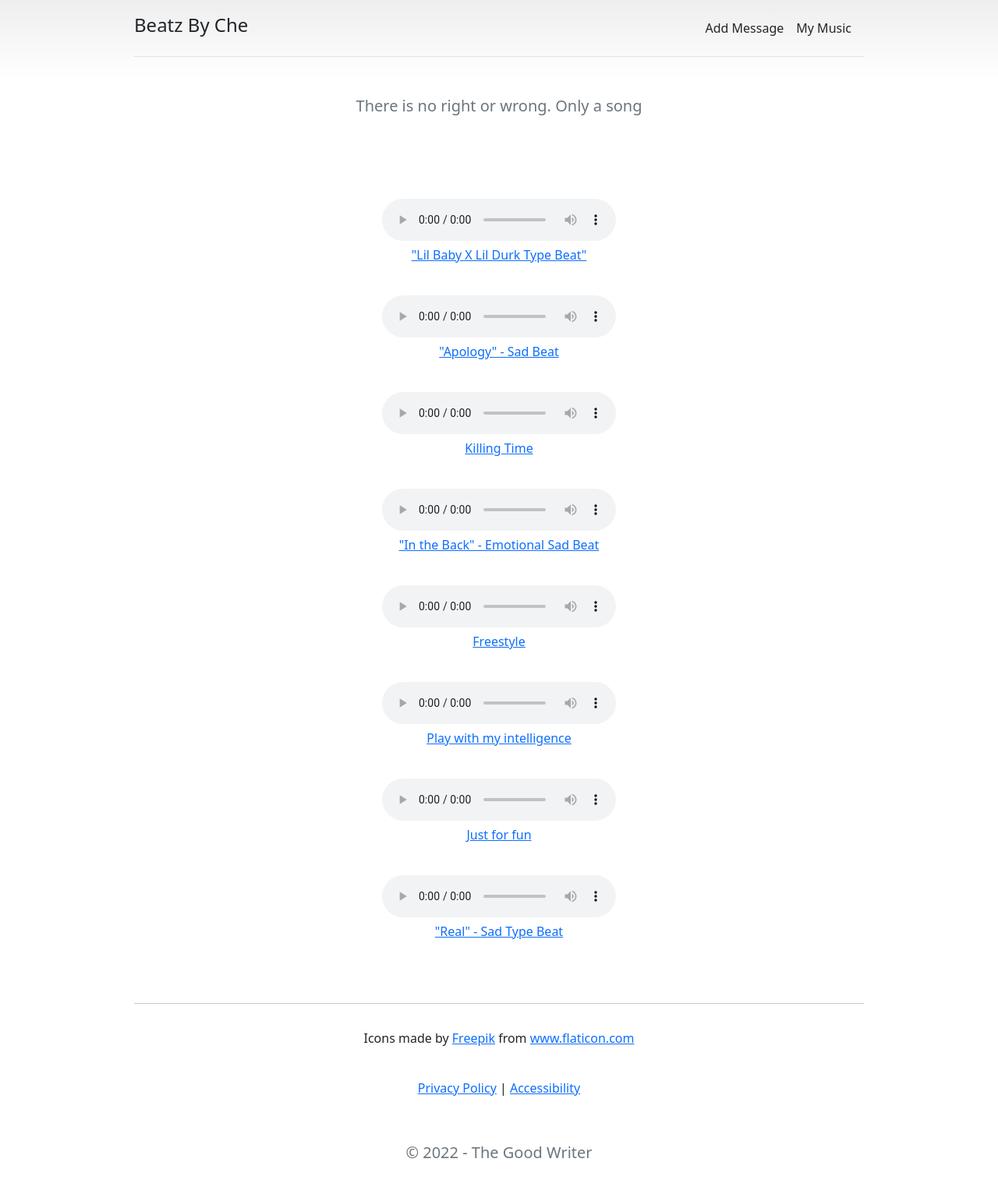
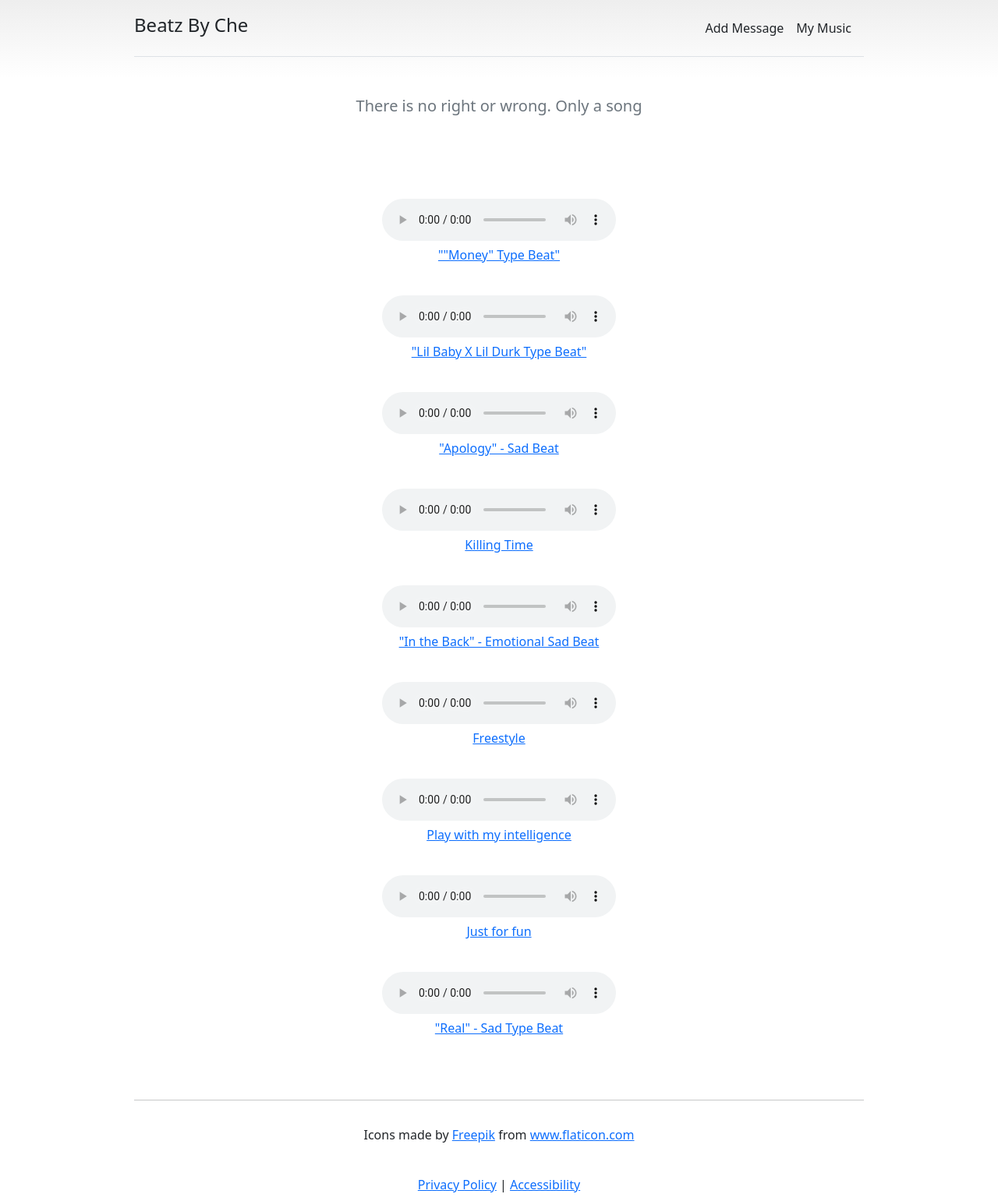
Before and after one commit to Chengetanaim/beatz-by-che, a Django app: page /my_music/ in a window 1280 px wide. Shown: the top 1541 px of the page at 78% size. Before the commit the page ends 1486 px from the top, so only its background shows below. Run offline with Django 3.2, Linux system fonts and the light colour scheme; some libraries are stand-ins or nearby versions.

Commit message:
Update my_music.html

```diff
--- a/beatzbychee/templates/beatzbychee/my_music.html
+++ b/beatzbychee/templates/beatzbychee/my_music.html
@@ -24,6 +24,19 @@
      <br>
 
     <div class="pricing-header p-3 pb-md-4 mx-auto text-center">
+
+
+     <audio controls controlslist = "nodownload noremoteplayback">
+
+              <source src="{% static 'media/sos!!!!!!!!!.mp3' %}" type="audio/mpeg">
+            Your browser does not support the audio element.
+
+    </audio>
+
+
+    <br>
+    <p><a href="#">""Money" Type Beat" </a></p>
+    <br>
 
     <audio controls controlslist = "nodownload noremoteplayback">
 
```
